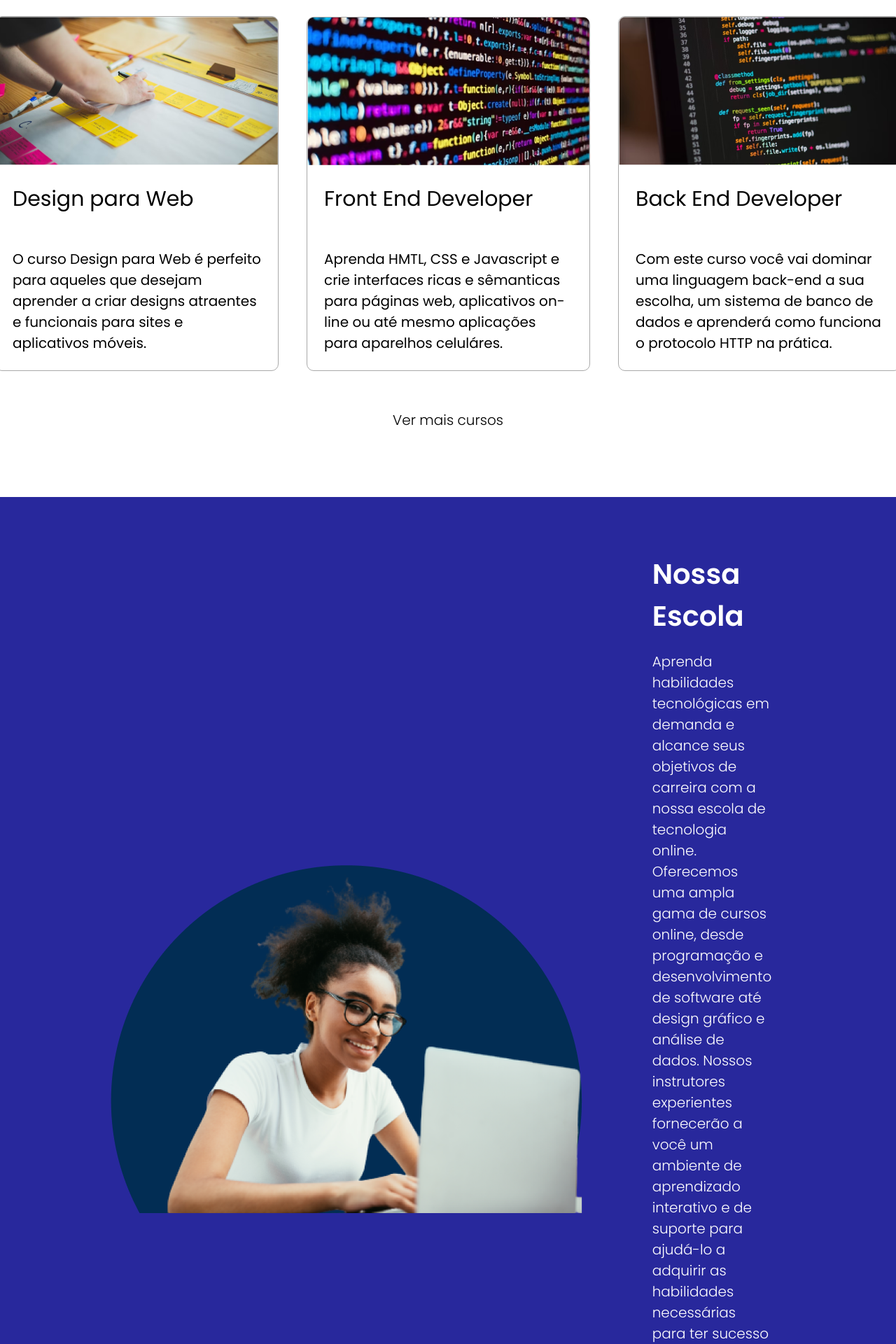
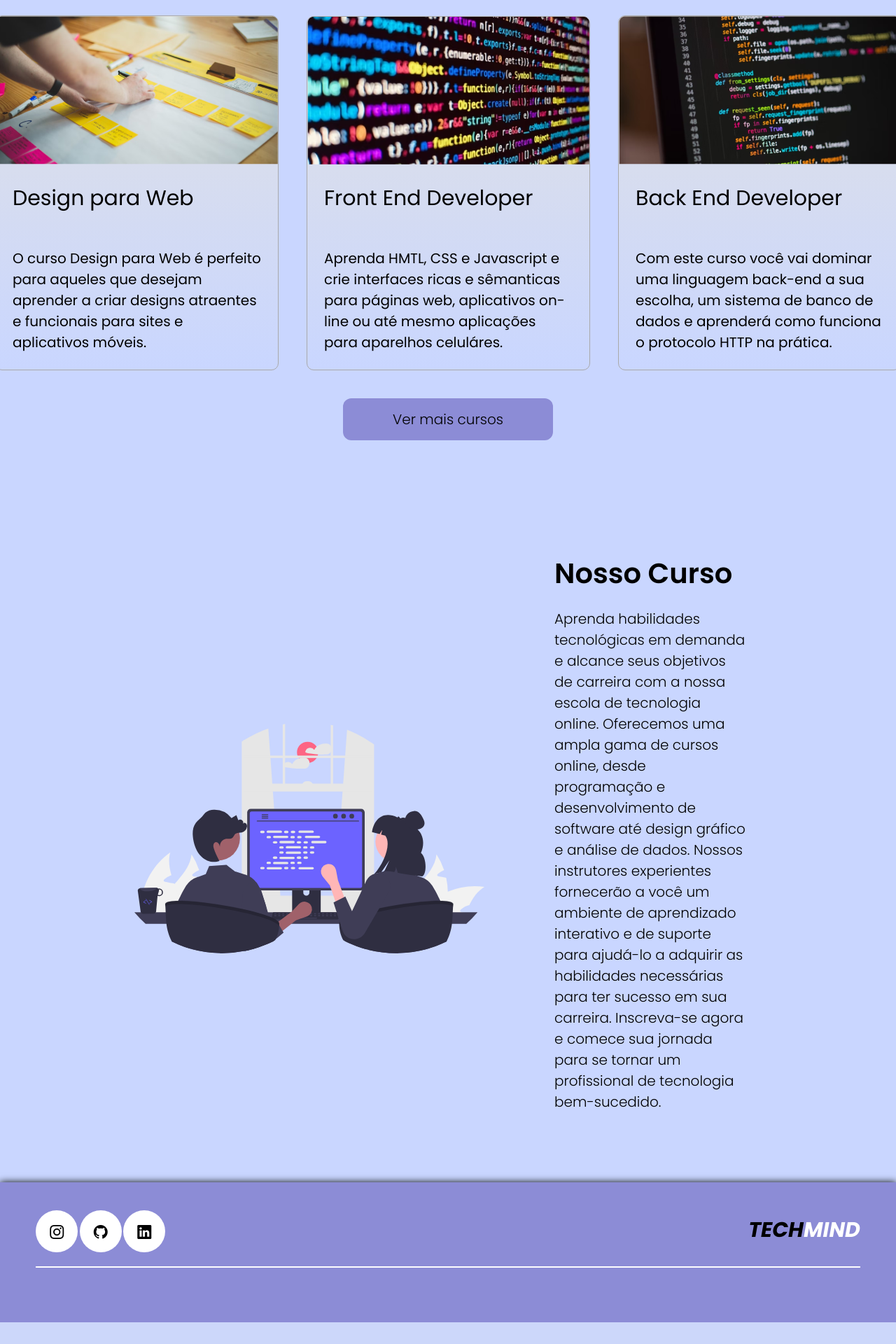
Before and after one commit to luccasena/Catalogo-Online-de-Cursos, a PHP site: page /menu.html in a window 1280 px wide. Shown: the part 840-2760 px from the top of the page at 70% size. After the commit the page ends 2729 px from the top, so only its background shows below. Run offline with PHP 8.4, Linux system fonts and the light colour scheme.

Commit message:
atualização

```diff
--- a/css/menu.css
+++ b/css/menu.css
@@ -40,9 +40,8 @@ header{
     display: flex;
     justify-content: space-between;
     align-items: center;
-    background-image: linear-gradient(to right, #e2e2e2,
-    #c9d6ff);
-    box-shadow: 0px 0px 10px;
+    background-color: #e2e2e2;
+    padding: 4rem 15%;
 }
 
 header nav ul{
@@ -67,7 +66,7 @@ header a{
 }
 
 header a:hover{
-    color:white;
+    color:var(--cor_black);
     transform: scale(1.05);
 }
 
@@ -83,6 +82,18 @@ header a:hover{
     font-family: "Poppins", system-ui;
     font-weight: 300;
     font-style: normal;
+}
+
+.nome-nav{
+    font-size: 3rem;
+    font-family: "Poppins", system-ui;
+    font-weight: 700;
+    font-style: italic;
+    line-height: 57px;
+}
+
+.nome-nav span{
+    color: rgb(140, 140, 214);
 }
 
 /*ESTILO CONTAINER*/
@@ -105,7 +116,7 @@ section .txt-container-site h1{
     font-family: "Poppins", system-ui;
     font-weight: 700;
     font-style: italic;
-    line-height: 57px;
+    line-height: 67px;
 }
 
 section .txt-container-site .btn{
@@ -138,6 +149,7 @@ section .img-banner img{
 
 section .container-light{
     padding: 8rem;
+    background-color:#c9d6ff;
 }
 
 section .container-light h2{
@@ -159,11 +171,14 @@ section .container-cursos{
 section .container-cursos .curso-card{
     max-width: 405px;
     border-radius: 10px;
+    transition: .4s;
 }
 
 section .curso-card{
     border: 1px solid darkgray;
     margin-bottom: 4rem;
+    background-image: linear-gradient(#e2e2e2,
+    #c9d6ff);
 }
 
 section .container-cursos .curso-card h3{
@@ -187,7 +202,7 @@ section .btn-cursos{
     font-size: 2rem;
     text-decoration: none;
     border: 0;
-    background-color: var(--cor_secundaria);
+    background-color: var(--cor_principal);
     color: black;
     border-radius: 12px;
     transition: .4s;
@@ -206,13 +221,20 @@ section .btn-cursos{
 section .btn-cursos:hover{
     transform: scale(1.05);
     box-shadow: 0px 0px 10px var(--cor_secundaria);
+    color: white;
+}
+
+section .container-cursos .curso-card:hover{
+    cursor: pointer;
+    transform: scale(1.05);
+
 }
 
 /*ESTILO CONTAINER DARK*/
 
 section .container-dark{
     padding: 80px 15%;
-    background-color: rgb(40, 40, 156);
+    background-color: #c9d6ff;
 }
 
 section .flex{
@@ -224,7 +246,7 @@ section .flex{
 section .container-txt-site h2{
     font-size: 4rem;
     padding: 0 2rem;
-    color: var(--cor_terciaria);
+    color: var(--cor_black);
     font-family: "Poppins", system-ui;
     font-weight: 600;
     font-style: normal;
@@ -232,57 +254,70 @@ section .container-txt-site h2{
 section .container-txt-site p{
     font-size: 2rem;
     padding: 2rem;
-    color: var(--cor_terciaria);
+    color: var(--cor_black);
     font-family: "Poppins", system-ui;
     font-weight: 300;
     font-style: normal;
 }
 
-/*ESTILO DO MAPA*/
-
-section .container-map{
-    padding: 80px 4%;
+.container-image img{
+    height: 400px;
+    width: 500px;
 }
 
-section .container-map h2{
-    text-align: center;
-    font-size: 4rem;
-    font-family: "Poppins", system-ui;
-    font-weight: 600;
-    font-style: normal;
-}
-
-section .container-map-hero {
-    padding: 0 15%;
-}
-
-section .container-map-hero address{
-    font-size: 2rem;
-    padding: 2rem;
-    font-family: "Poppins", system-ui;
-    font-weight: 400;
-    font-style: normal;
-    margin-bottom: 5rem;
-}
 
 /*ESTILO DO FOOTER*/
 
+
 footer{
-    padding: 80px 4%;
-    background-color: var(--cor_black);
-    box-shadow: 0px 0px 20px;
+    padding: 40px 4%;
+    background-color: var(--cor_principal);
+    height: 200px;
+    border-top: 0;
+    box-shadow: 0px 0px 10px ;
 }
 
-footer .container-evil{
-    text-align: center;
-    font-size: 2rem;
+footer .flex{
+    justify-content:space-between;
 }
 
-footer .container-evil a{
-    text-decoration: none;
-    color: var(--cor_principal);
+footer .cont-footer button{
+    width: 60px;
+    height: 60px;
+    border-radius: 50px;
+    transition: .2s;
+    cursor: pointer;
+    border: 0;
+    font-size: 20px;
+    background-color:white;
+    cursor: pointer;
+    margin-bottom:2rem ;
+    padding: 2rem;
 }
 
-footer .container-evil p{
+footer .cont-footer button:hover{
+    transform: scale(1.05);
+    box-shadow: 0px 0px 8px;
+}
+
+footer .line-footer{
+    border-top: 2px solid white;
+}
+
+footer .line-footer a{
+    text-decoration: none;
+    margin: 10px;
+    color: yellow;
+}
+
+footer .name-footer h3{
+    font-size: 3rem;
+    font-family: "Poppins", system-ui;
+    font-weight: 700;
+    font-style: italic;
+    line-height: 57px;
+}
+
+footer .name-footer span{
     color: white;
 }
--- a/menu.html
+++ b/menu.html
@@ -8,17 +8,18 @@
     <link rel="preconnect" href="https://fonts.googleapis.com">
     <link rel="preconnect" href="https://fonts.gstatic.com" crossorigin>
     <link href="https://fonts.googleapis.com/css2?family=Poppins:ital,wght@0,100;0,200;0,300;0,400;0,500;0,600;0,700;0,800;0,900;1,100;1,200;1,300;1,400;1,500;1,600;1,700;1,800;1,900&display=swap" rel="stylesheet">
+    <link rel="stylesheet" href="https://cdn.jsdelivr.net/npm/bootstrap-icons@1.11.3/font/bootstrap-icons.min.css">
     <script src="/js/menu.js" defer></script>
 </head>
 <body>
     <header class="interface">
-        <div class="logo-nav">
-            <img src="/imagens/logoAprenser.png" alt="Logo ">
+        <div class="nome-nav">
+            <p>TECH<SPAN>MIND</SPAN></p>
         </div>
         <nav class="nav-bar">
             <ul>
                 <li><a href="#">Cursos</a></li>
-                <li><a href="#">Nossa Escola</a></li>
+                <li><a href="#">Nosso Curso</a></li>
                 <li><a href="#">Equipe</a></li>
             </ul>
         </nav>
@@ -48,16 +49,19 @@
                 <div class="flex">
                     <div class="container-cursos">
                         <div class="curso-card">
+                            <a href="#"></a>
                            <img src="/imagens/curso-design.png" alt="curso1">
                            <h3>Design para Web</h3>
                            <p>O curso Design para Web é perfeito para aqueles que desejam aprender a criar designs atraentes e funcionais para sites e aplicativos móveis.</p>
                         </div>
                         <div class="curso-card">
+                            <a href="#"></a>
                            <img src="/imagens/curso-design-1.png" alt="curso2">
                            <h3>Front End Developer</h3>
                            <p>Aprenda HMTL, CSS e Javascript e crie interfaces ricas e sêmanticas para páginas web, aplicativos on-line ou até mesmo aplicações para aparelhos celuláres.</p>
                         </div>
                         <div class="curso-card">
+                            <a href="#"></a>
                            <img src="/imagens/curso-design-2.png" alt="curso3">
                            <h3>Back End Developer</h3>
                            <p>Com este curso você vai dominar uma linguagem back-end a sua escolha, um sistema de banco de dados e aprenderá como funciona o protocolo HTTP na prática.</p>
@@ -72,20 +76,33 @@
             <div class="container-dark">
                 <div class="flex">
                     <div class="container-image">
-                        <img src="/imagens/nossa-escola.png" alt="Imagem de uma mulher">
+                        <img src="/imagens/undraw_pair_programming_re_or4x.svg" alt="Imagem de uma mulher">
                     </div>
 
                     <div class="container-txt-site">
-                        <h2>Nossa Escola</h2>
+                        <h2>Nosso Curso</h2>
                         <p>Aprenda habilidades tecnológicas em demanda e alcance seus objetivos de carreira com a nossa escola de tecnologia online. Oferecemos uma ampla gama de cursos online, desde programação e desenvolvimento de software até design gráfico e análise de dados. Nossos instrutores experientes fornecerão a você um ambiente de aprendizado interativo e de suporte para ajudá-lo a adquirir as habilidades necessárias para ter sucesso em sua carreira. Inscreva-se agora e comece sua jornada para se tornar um profissional de tecnologia bem-sucedido.</p>
                     </div>
                 </div>
             </div>
         </section>
+        <footer>
+                <div class="line-foteer">
+                    <div class="flex">
+                        <div class="cont-footer">
+                            <a href="#"><button><i class="bi bi-instagram"></i></button></a>
+                            <a href="#"><button><i class="bi bi-github"></i></button></a>
+                            <a href="#"><button><i class="bi bi-linkedin"></i></button></a>
+                        </div>
+                        <div class="name-footer">
+                            <h3>TECH<SPAN>MIND</SPAN></h3>
+                        </div>
+                    </div>
+                </div>
+                <div class="line-footer">
+                </div>
+        </footer>
     </main>
-
-    <footer>
-    </footer>
 
 </body>
 </html>
```
Also changed, not shown: imagens/undraw_pair_programming_re_or4x.svg (added).
